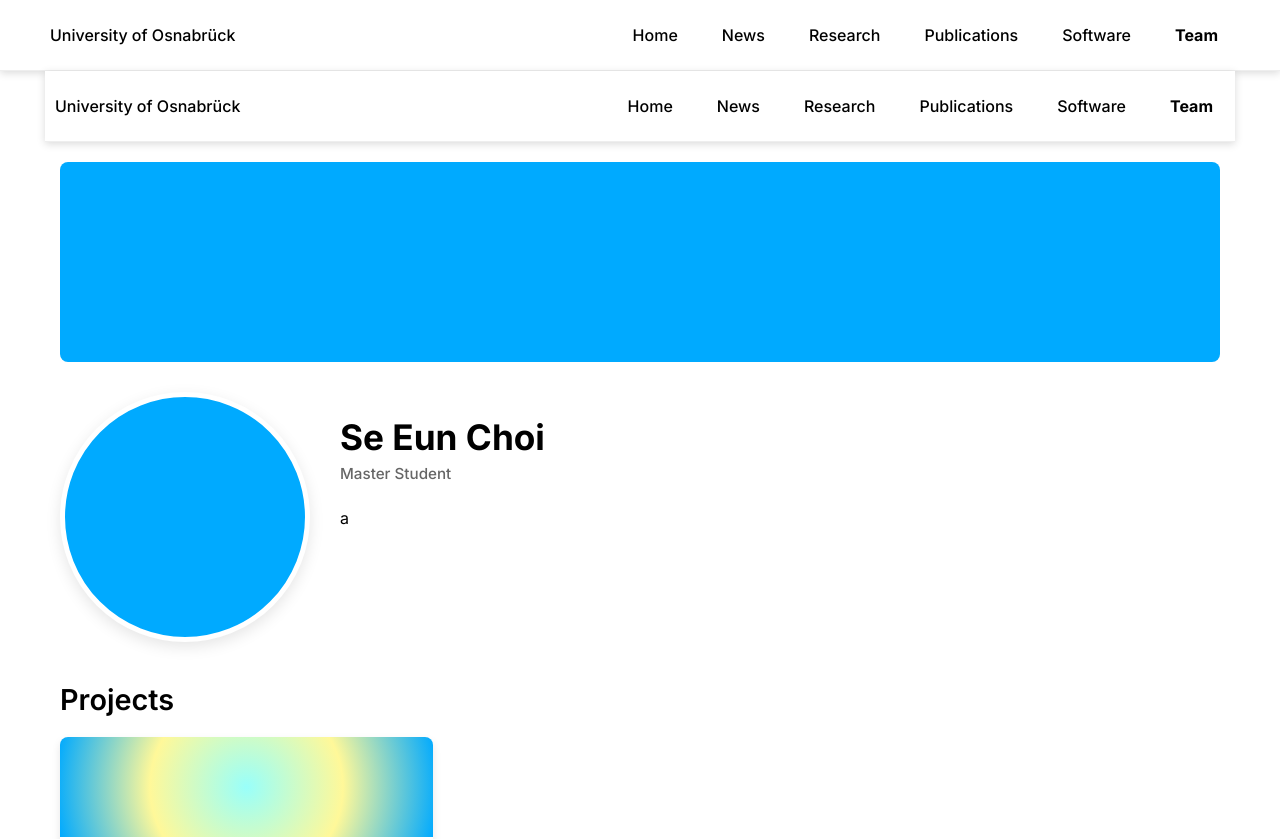
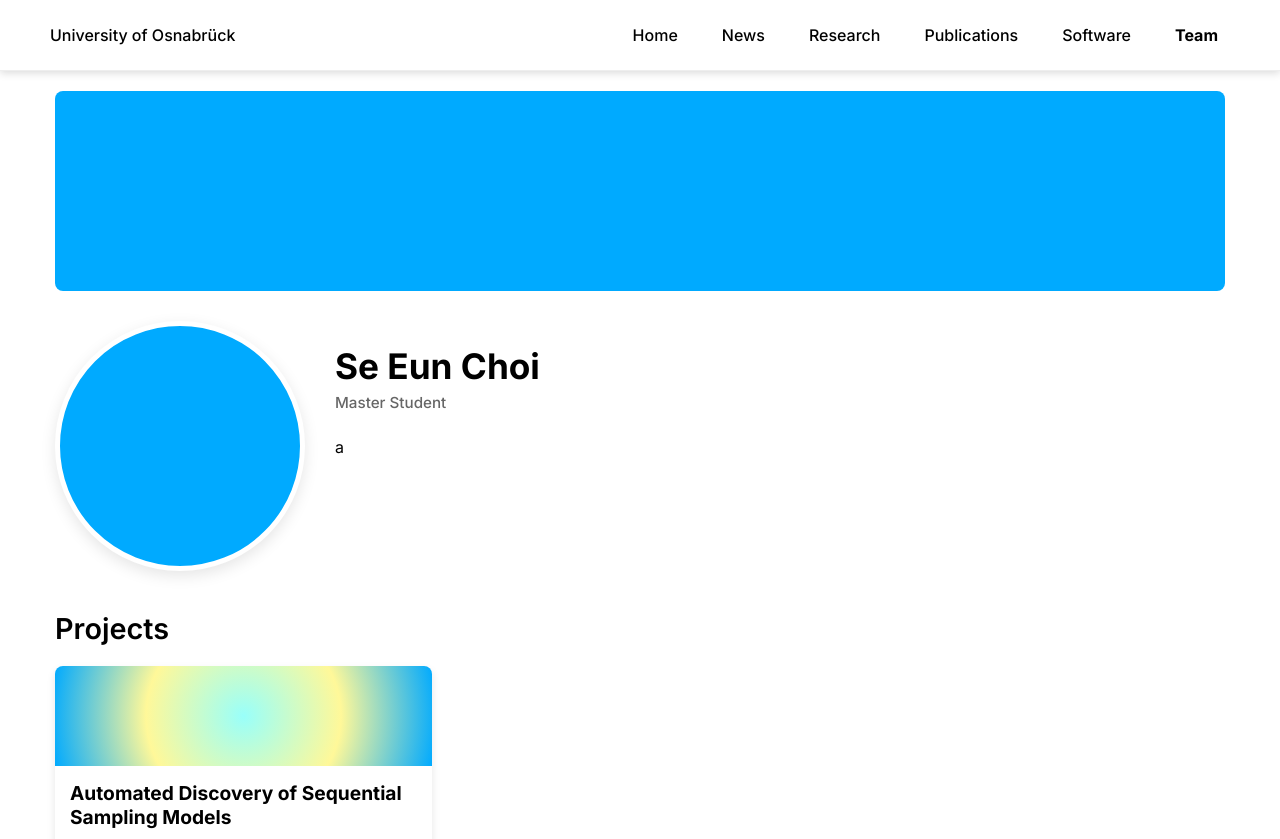
Before and after one commit to musslick/lab-website, a React (Create React App) app: page /team/member-1741440725238 in a window 1280 px wide. Shown: the top 839 px of the page. Built offline with nearby package versions, Linux system fonts and the light colour scheme.

Commit message:
header footer fix

```diff
--- a/src/pages/TeamMemberDetail.tsx
+++ b/src/pages/TeamMemberDetail.tsx
@@ -1,7 +1,6 @@
 import React, { useState, useEffect } from 'react';
 import { useParams, Link } from 'react-router-dom';
 import { useContent } from '../contexts/ContentContext';
-import Layout from '../components/Layout';
 import { getTopicColorsFromProject, createProjectGradient } from '../utils/colorUtils';
 
 const TeamMemberDetail: React.FC = () => {
@@ -87,7 +86,9 @@ const TeamMemberDetail: React.FC = () => {
   }, [id, getTeamMemberById, getProjectById, publications, software]);
 
   if (!member) {
-    return <div>Team member not found</div>;
+    return (
+      <div className="error-message">Team member not found</div>
+    );
   }
 
   // Function to generate gradient for project cards
@@ -100,7 +101,6 @@ const TeamMemberDetail: React.FC = () => {
   };
 
   return (
-    <Layout>
     <div className="team-member-detail-page">
       <div className="team-member-header">
         <div
@@ -339,7 +339,6 @@ const TeamMemberDetail: React.FC = () => {
         </div>
       )}
     </div>
-    </Layout>
   );
 };
 
```
Lines whose indentation alone changed are shown as unchanged.
